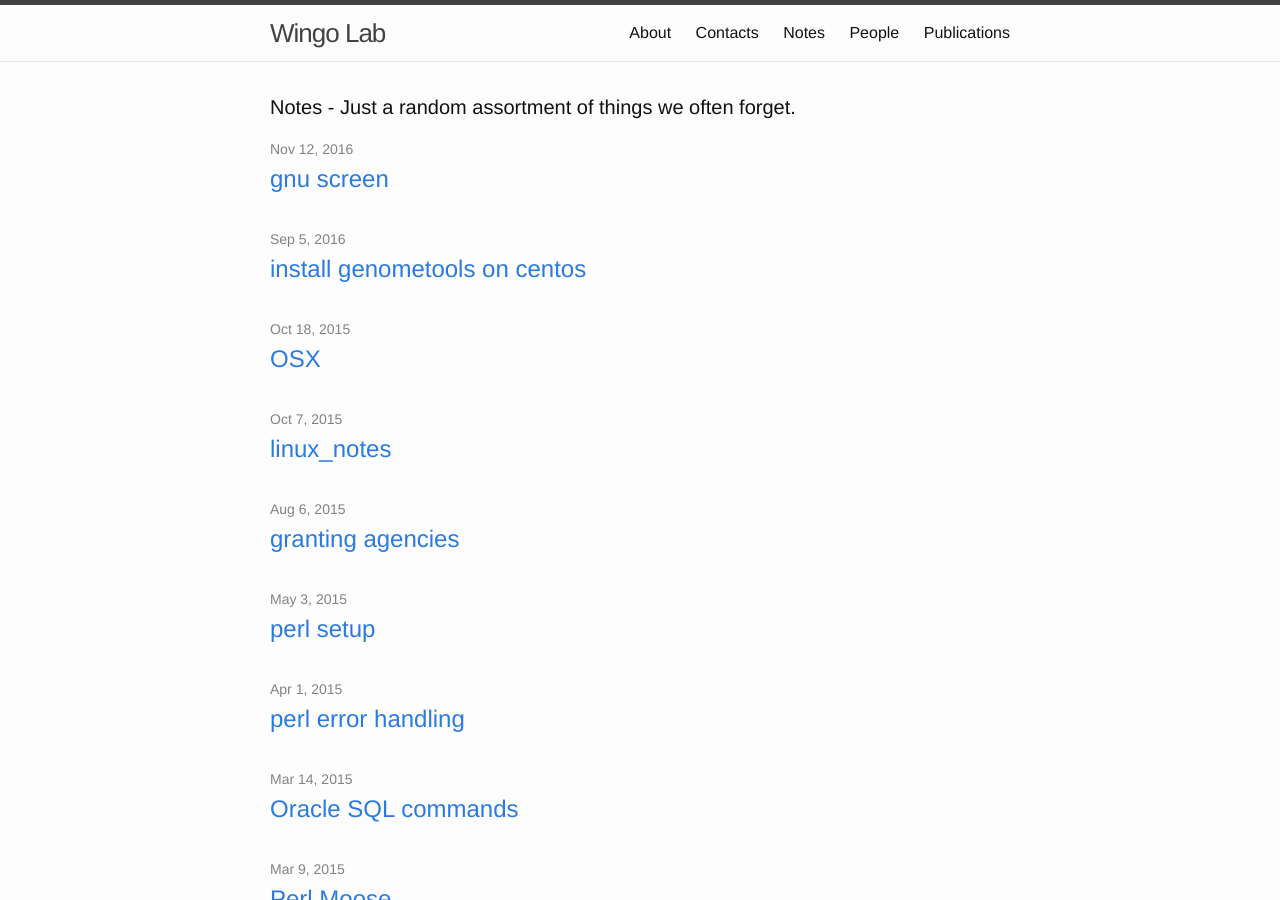
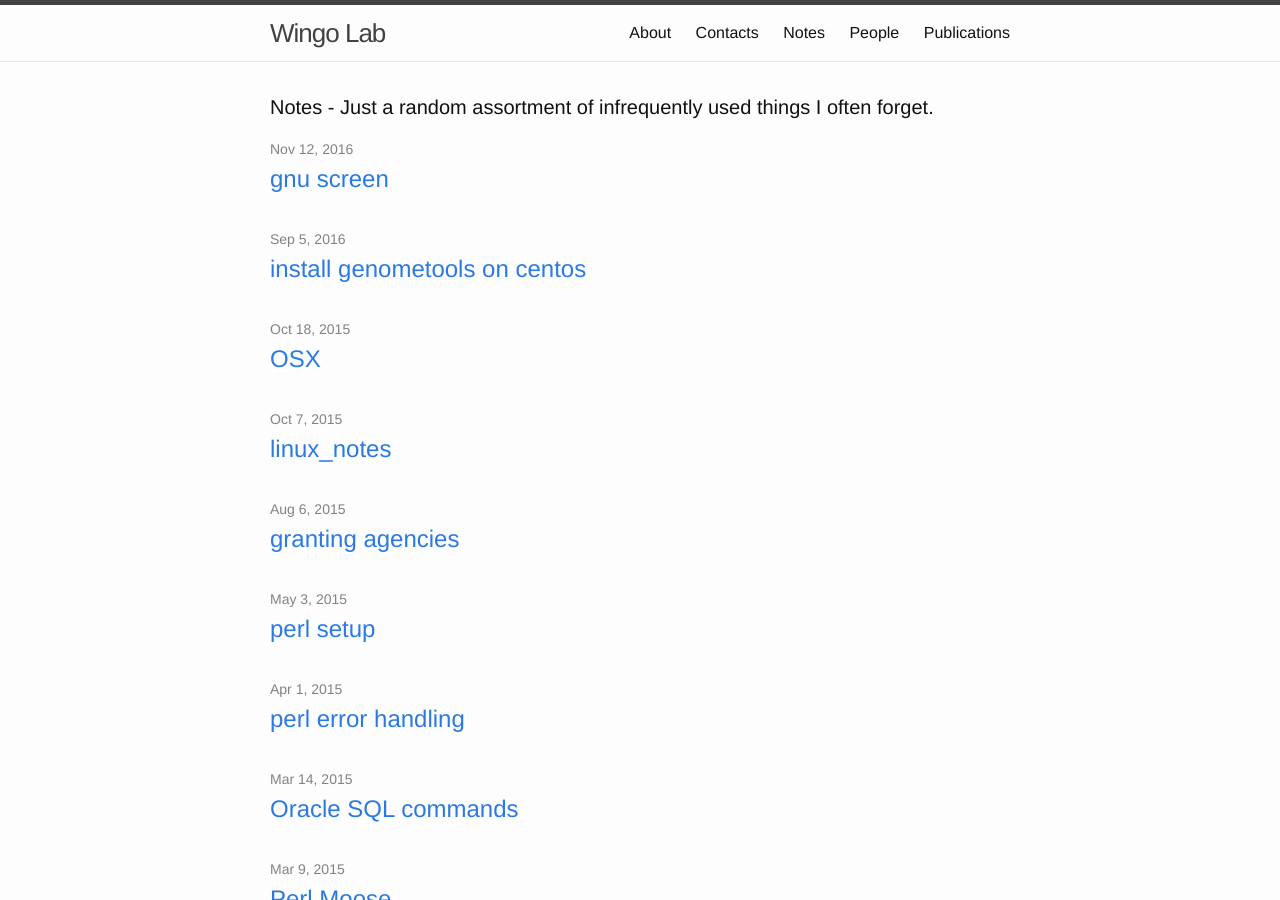
Before and after one commit to wingolab/wingolab.github.io, a Jekyll site: the page built from notes.html, in a window 1280 px wide and 900 px high. Built offline with Jekyll 4.4.1, drawn with Linux system fonts in a browser that asks for light colours.

Commit message:
trivial edit

```diff
--- a/notes.html
+++ b/notes.html
@@ -6,7 +6,7 @@ permalink: /notes/
 
 <div class="home">
 
-  <h1 class="page-heading">Notes - Just a random assortment of things we often forget.</h1>
+  <h1 class="page-heading">Notes - Just a random assortment of infrequently used things I often forget.</h1>
 
   <ul class="post-list">
     {% for post in site.posts %}
```
